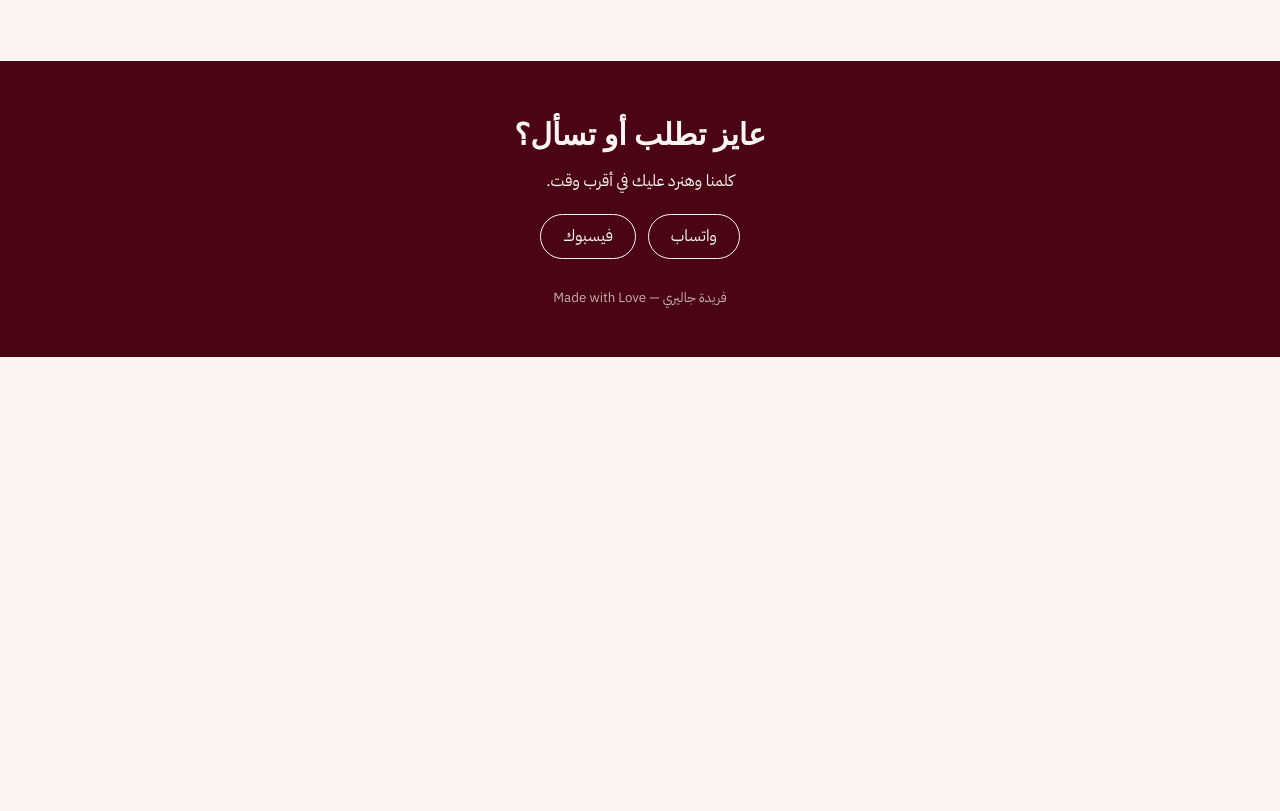
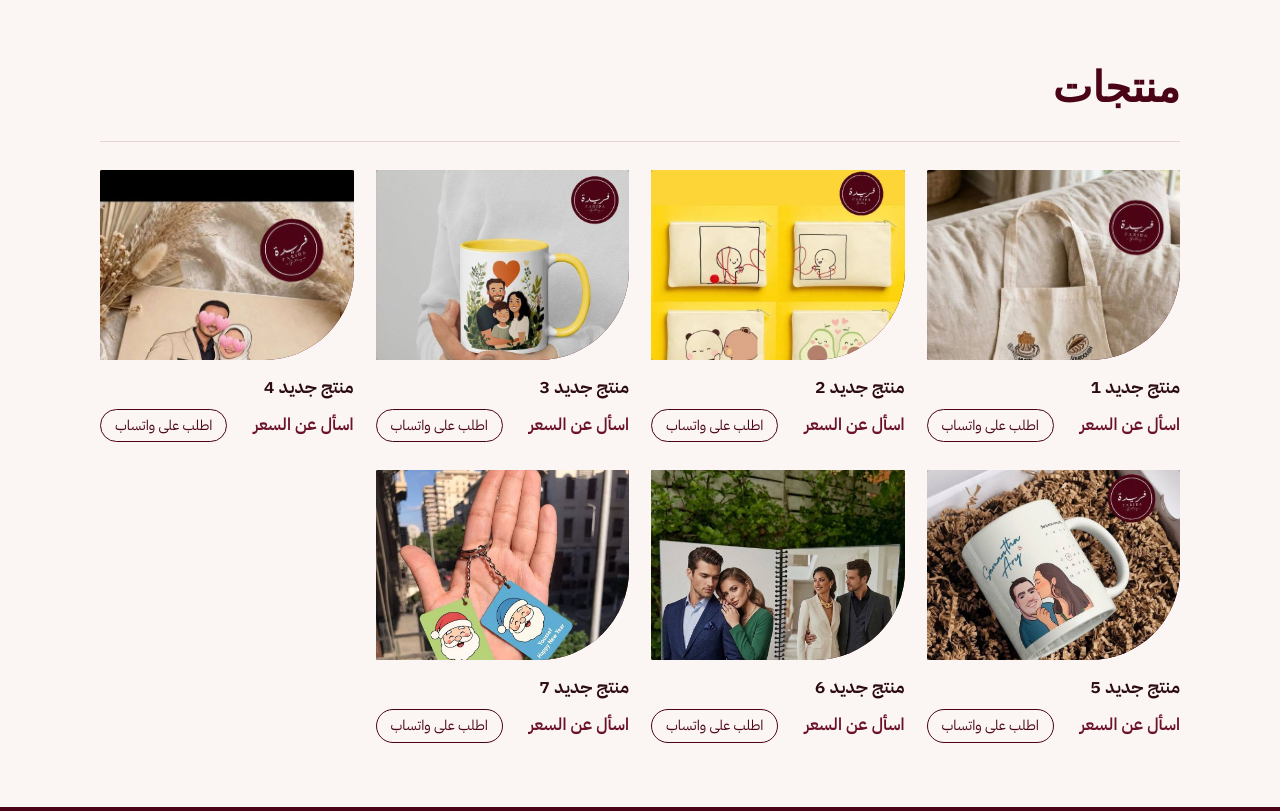
Before and after one commit to Faridagallery/Faridagallery.github.io, a plain HTML site: page index.html in a window 1280 px wide. Shown: the part 1156-1967 px from the top of the page. Before the commit the page ends 1513 px from the top, so only its background shows below. Drawn offline with Linux system fonts and the light colour scheme; a web font is replaced by a local one.

Commit message:
Split page into offers and products sections, list remaining images

```diff
--- a/index.html
+++ b/index.html
@@ -35,6 +35,7 @@
   main{max-width:1120px;margin:0 auto;padding:64px 20px}
   .head{display:flex;justify-content:space-between;align-items:end;gap:16px;flex-wrap:wrap;margin-bottom:28px;border-bottom:1px solid var(--line);padding-bottom:16px}
   .head h2{font-family:var(--display);font-size:clamp(30px,6vw,42px);color:var(--wine)}
+  .section + .section{margin-top:56px}
   .chips{display:flex;gap:8px;flex-wrap:wrap}
   .chip{font:inherit;font-size:15px;padding:6px 16px;border:1px solid var(--wine);background:transparent;color:var(--wine);border-radius:999px;cursor:pointer}
   .chip[aria-pressed="true"]{background:var(--wine);color:var(--paper)}
@@ -84,11 +85,7 @@
 </header>
 
 <main id="products">
-  <div class="head">
-    <h2>عروض</h2>
-    <div class="chips" id="chips" role="group" aria-label="تصنيف المنتجات"></div>
-  </div>
-  <ul class="grid" id="grid"></ul>
+  <div id="sections"></div>
 </main>
 
 <footer id="contact">
@@ -138,25 +135,30 @@ const PRODUCTS = [
     desc: "تابلوه كبير واتنين تابلوه أصغر وفوتو بوك خشب يشيل 8 صور، في بوكس شيك.",
     img: "images/3.jpg",
     cat: "عروض"
-  }
+  },
+
+  /* منتجات عامة — عدّل الاسم والسعر من هنا */
+  { name: "منتج جديد 1", price: "", desc: "", img: "images/4.jpg", cat: "منتجات" },
+  { name: "منتج جديد 2", price: "", desc: "", img: "images/5.jpg", cat: "منتجات" },
+  { name: "منتج جديد 3", price: "", desc: "", img: "images/8.jpg", cat: "منتجات" },
+  { name: "منتج جديد 4", price: "", desc: "", img: "images/10.jpg", cat: "منتجات" },
+  { name: "منتج جديد 5", price: "", desc: "", img: "images/89.jpg", cat: "منتجات" },
+  { name: "منتج جديد 6", price: "", desc: "", img: "images/99.jpg", cat: "منتجات" },
+  { name: "منتج جديد 7", price: "", desc: "", img: "images/999.jpg", cat: "منتجات" }
 ];
 /* ============================================== */
 
-const grid = document.getElementById('grid');
-const chipsEl = document.getElementById('chips');
-const cats = ['الكل', ...new Set(PRODUCTS.map(p => p.cat).filter(Boolean))];
-let active = 'الكل';
+/* ترتيب الأقسام على الصفحة */
+const SECTIONS = ["عروض", "منتجات"];
+
 let visible = [];
 
 function orderLink(p){
-  const text = encodeURIComponent(`عايز أطلب: ${p.name} - ${p.price}`);
+  const text = encodeURIComponent(`عايز أطلب: ${p.name}${p.price ? ' - ' + p.price : ''}`);
   return `https://wa.me/${WHATSAPP}?text=${text}`;
 }
 
-function render(){
-  grid.innerHTML = '';
-  visible = PRODUCTS.filter(p => active === 'الكل' || p.cat === active);
-  visible.forEach((p, i) => {
+function cardFor(p, i){
   const li = document.createElement('li');
   li.className = 'card';
 
@@ -176,9 +178,8 @@ function render(){
   li.insertAdjacentHTML('beforeend', `<h3></h3><p></p><div class="foot"><div class="price"></div></div>`);
   li.querySelector('h3').textContent = p.name;
   li.querySelector('p').textContent = p.desc || '';
-    li.querySelector('.price').textContent = p.price || '';
+  li.querySelector('.price').textContent = p.price || 'اسأل عن السعر';
 
-    if (p.price) {
   const a = document.createElement('a');
   a.className = 'order';
   a.href = orderLink(p);
@@ -186,8 +187,30 @@ function render(){
   a.rel = 'noopener';
   a.textContent = 'اطلب على واتساب';
   li.querySelector('.foot').appendChild(a);
+
+  return li;
 }
-    grid.appendChild(li);
+
+function render(){
+  const root = document.getElementById('sections');
+  root.innerHTML = '';
+  visible = [];
+
+  SECTIONS.forEach(cat => {
+    const items = PRODUCTS.filter(p => p.cat === cat);
+    if (!items.length) return;
+
+    const section = document.createElement('section');
+    section.className = 'section';
+    section.innerHTML = `<div class="head"><h2></h2></div><ul class="grid"></ul>`;
+    section.querySelector('h2').textContent = cat;
+
+    const ul = section.querySelector('.grid');
+    items.forEach(p => {
+      const i = visible.push(p) - 1;
+      ul.appendChild(cardFor(p, i));
+    });
+    root.appendChild(section);
   });
 }
 
@@ -232,21 +255,6 @@ document.addEventListener('keydown', e => {
   else if (e.key === 'ArrowLeft') showLb(lbIndex + 1);
 });
 
-
-if (cats.length > 2) {
-  cats.forEach(c => {
-    const b = document.createElement('button');
-    b.className = 'chip'; b.textContent = c;
-    b.setAttribute('aria-pressed', c === active);
-    b.onclick = () => {
-      active = c;
-      chipsEl.querySelectorAll('.chip').forEach(x => x.setAttribute('aria-pressed', x === b));
-      render();
-    };
-    chipsEl.appendChild(b);
-  });
-}
-
 document.getElementById('wa-link').href = `https://wa.me/${WHATSAPP}`;
 render();
 </script>
```
Lines whose indentation alone changed are shown as unchanged.
